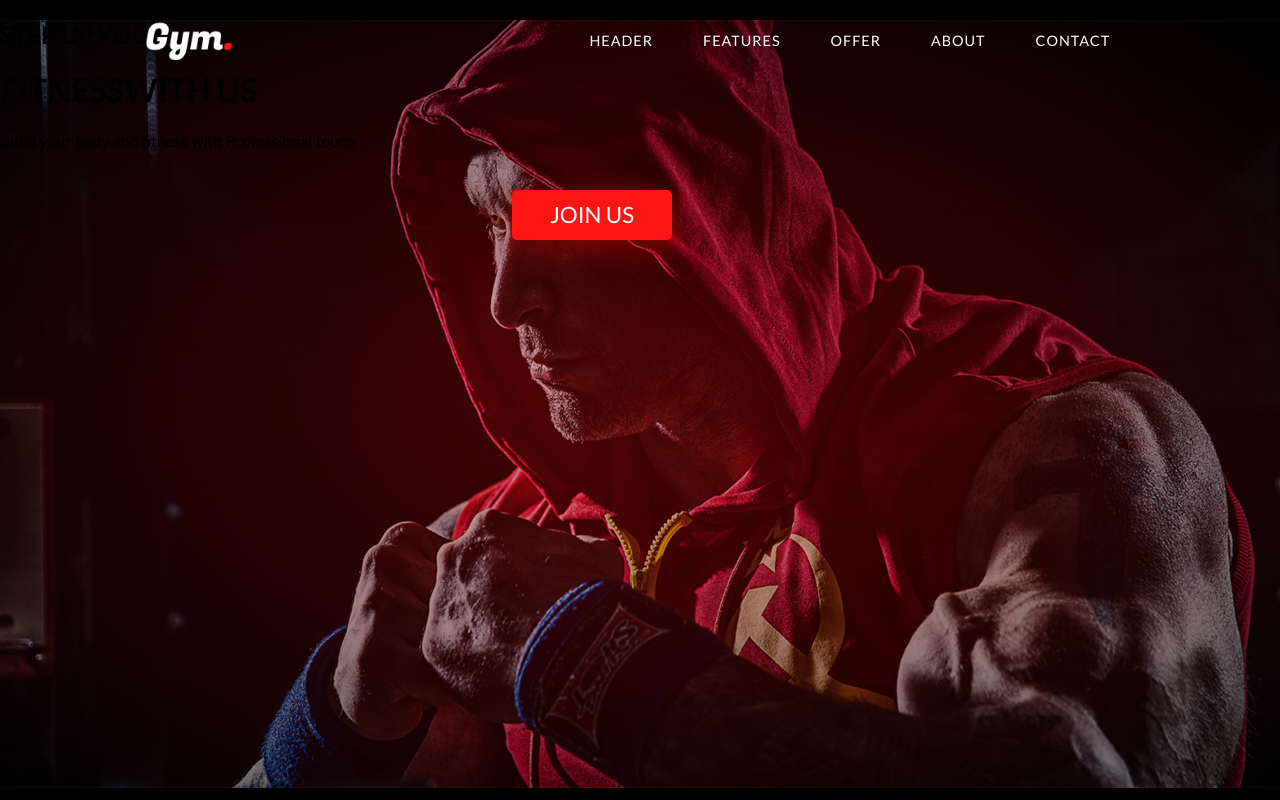
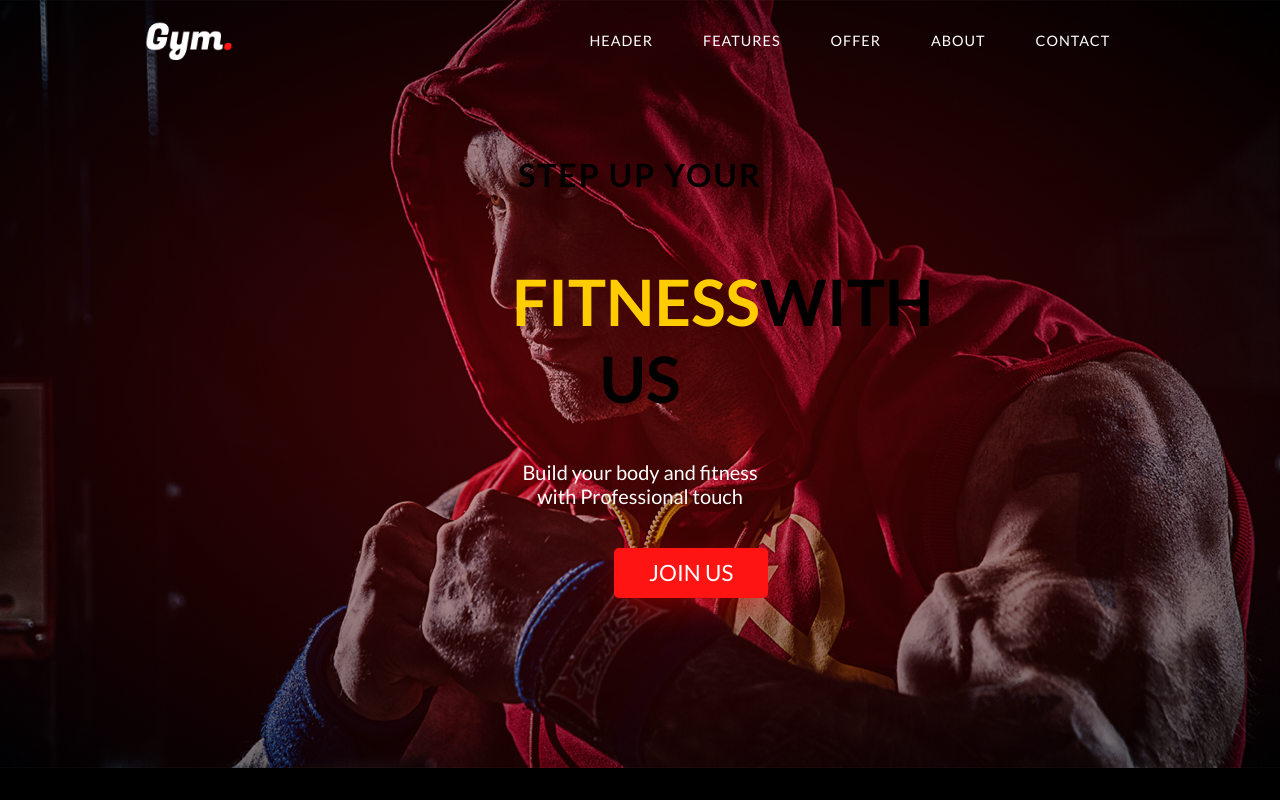
Before and after one commit to Chanuka999/Resposive_Gim_Website, a React (Create React App) app in the folder gim_website/: page / in a window 1280 px wide. Built offline with nearby package versions, Linux system fonts and the light colour scheme.

Commit message:
update css code

```diff
--- a/gim_website/src/index.css
+++ b/gim_website/src/index.css
@@ -612,3 +612,30 @@ nav .menu-btn,
     height: 400px;
   }
 }
+.header-heading {
+  max-width: 800px;
+  text-align: center;
+  padding: 10%;
+  margin: 0 30%;
+}
+
+.header-heading h2 {
+  font-size: 2rem;
+  font-weight: 900;
+  letter-spacing: 2px;
+  display: inline-block;
+}
+
+.header-heading h1 {
+  font-size: 4rem;
+  font-weight: 700;
+  text-transform: uppercase;
+}
+
+.header-heading h1 span {
+  color: #ffcc00;
+}
+p {
+  color: #fff;
+  font-size: 20px;
+}
```
